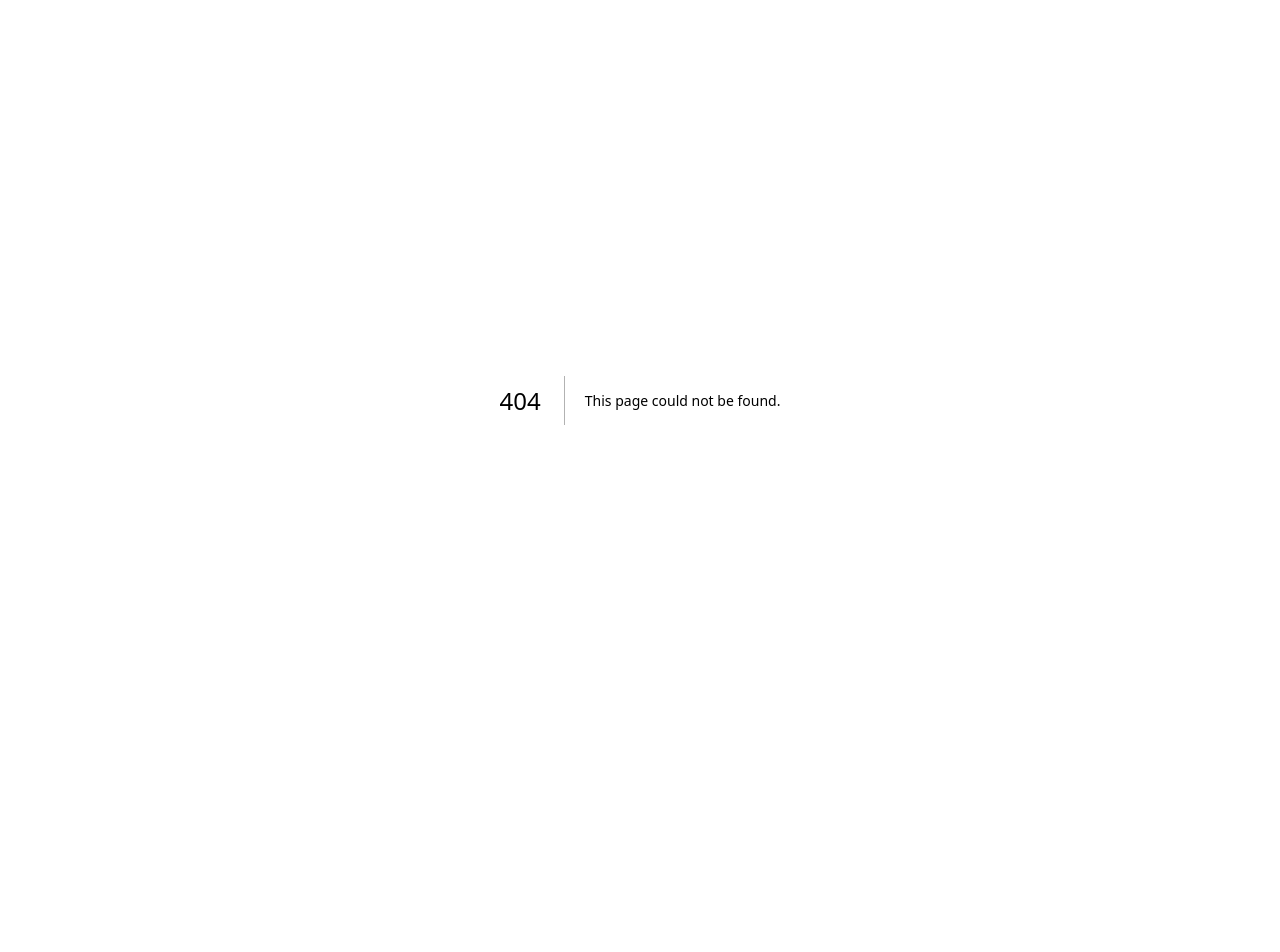
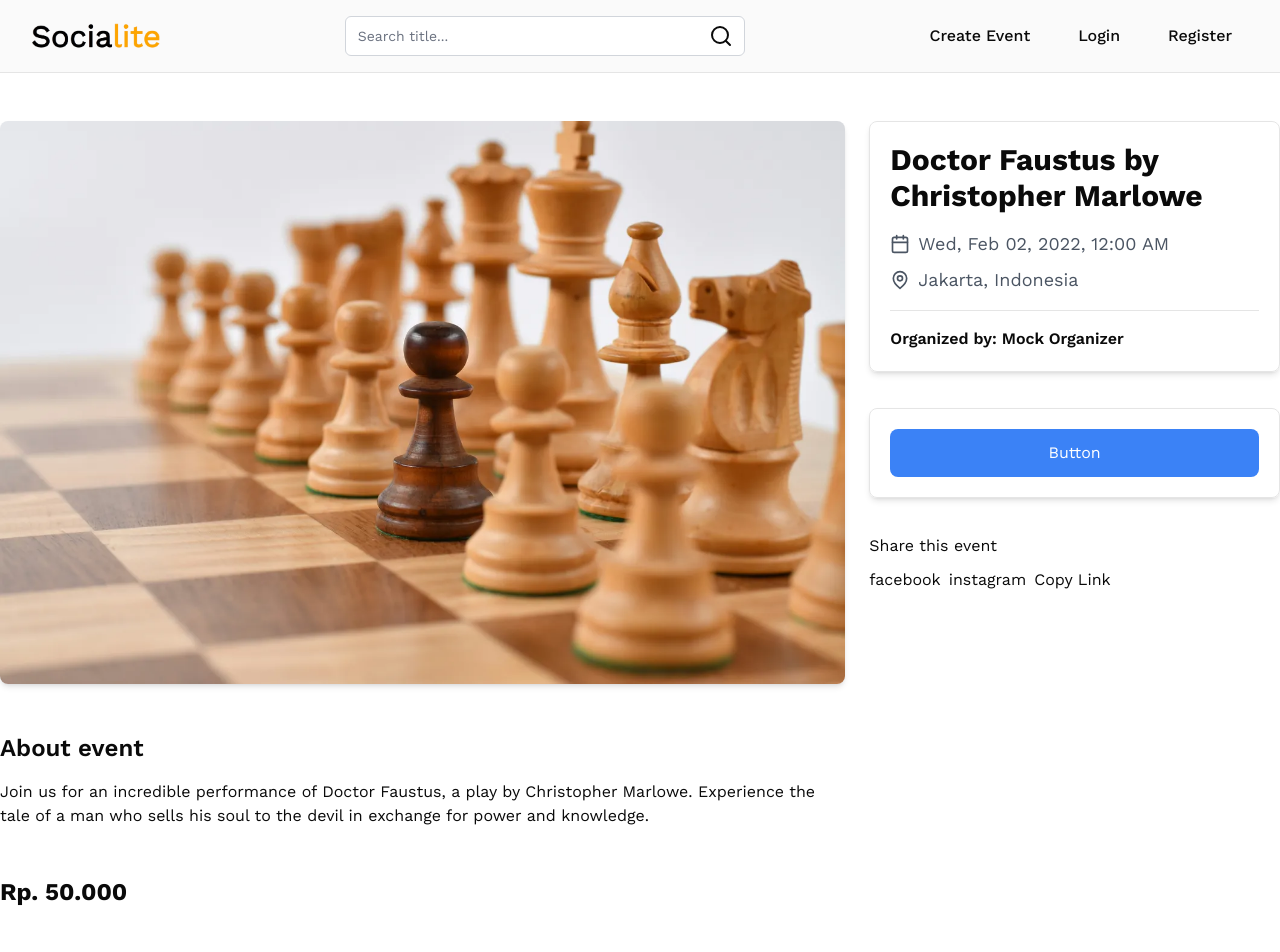
Before and after one commit to alnandoh/Socialite, a Next.js app: page /event/1 in a window 1280 px wide. Before the commit this address had no page. Shown: the top 952 px of the page. Before the commit the page ends 800 px from the top, so only its background shows below. Built offline with nearby package versions, Linux system fonts and the light colour scheme.

Commit message:
feat: Create Event Detail Page v1

```diff
--- /dev/null
+++ b/app/(root)/event/[eventSlug]/page.tsx
@@ -0,0 +1,104 @@
+"use client";
+import { useEffect, useState } from "react";
+import { EventDetails } from "@/types";
+import Image from "next/image";
+import { Calendar, MapPin } from "lucide-react";
+import Link from "next/link";
+
+// Mock event details
+const mockEventDetails: EventDetails = {
+  id: "1",
+  name: "Doctor Faustus by Christopher Marlowe",
+  startDateTime: new Date("2022-02-02"),
+  location: "Jakarta, Indonesia",
+  imageUrl: "/chess.webp",
+  description:
+    "Join us for an incredible performance of Doctor Faustus, a play by Christopher Marlowe. Experience the tale of a man who sells his soul to the devil in exchange for power and knowledge.",
+  isFree: false,
+  price: "50000",
+  organizer: { _id: "1", name: "Mock Organizer" },
+};
+
+export default function EventDetailPage() {
+  const [eventDetails, setEventDetails] = useState<EventDetails | null>(null);
+
+  useEffect(() => {
+    // Simulate fetching event details based on the ID query parameter
+    // For the mock, use the mockEventDetails directly
+    setEventDetails(mockEventDetails);
+  }, []);
+
+  if (!eventDetails) {
+    return <div>Loading...</div>;
+  }
+
+  return (
+    <div className="my-12 grid grid-cols-3 max-w-screen-xl mx-auto gap-6 min-h-screen">
+      <div className="col-span-2 space-y-12">
+        <div className="w-full">
+          <Image
+            src={eventDetails.imageUrl}
+            width={900}
+            height={450}
+            alt={eventDetails.name}
+            className="rounded-lg shadow-md"
+          />
+        </div>
+        <div className="space-y-4">
+          <h2 className="text-2xl font-semibold">About event</h2>
+          <p>{eventDetails.description}</p>
+        </div>
+
+        <p className="mt-4 font-bold text-2xl">
+          {eventDetails.isFree
+            ? "Free"
+            : `Rp. ${
+                eventDetails.price
+                  ? eventDetails.price.replace(/\B(?=(\d{3})+(?!\d))/g, ".")
+                  : "N/A"
+              }`}
+        </p>
+      </div>
+      <div className="sticky top-0 space-y-9 h-fit">
+        <div className="border shadow-md p-5 rounded-lg">
+          <h1 className="text-3xl font-bold mb-4">{eventDetails.name}</h1>
+          <div className="text-lg text-gray-600 mb-4">
+            <div className="flex items-center gap-2">
+              <Calendar className="w-5 h-5" />
+              {new Date(eventDetails.startDateTime).toLocaleDateString(
+                undefined,
+                {
+                  weekday: "short",
+                  day: "2-digit",
+                  month: "short",
+                  year: "numeric",
+                  hour: "2-digit",
+                  minute: "2-digit",
+                }
+              )}
+            </div>
+            <div className="flex items-center gap-2 mt-2">
+              <MapPin className="w-5 h-5" />
+              {eventDetails.location}
+            </div>
+          </div>
+          <hr />
+          <p className="mt-4 font-semibold">
+            Organized by: {eventDetails.organizer.name}
+          </p>
+        </div>
+        <div className="border shadow-md p-5 rounded-lg text-center">
+          <div className=" p-3 rounded-lg bg-blue-500 text-white">Button</div>
+        </div>
+        <div className="flex flex-col gap-2.5">
+          <p>Share this event</p>
+          <div className="space-x-2">
+            <Link href="">facebook</Link>
+            <Link href="">instagram</Link>
+            <Link href="">Copy Link</Link>
+          </div>
+        </div>
+      </div>
+    </div>
+  );
+}
```
